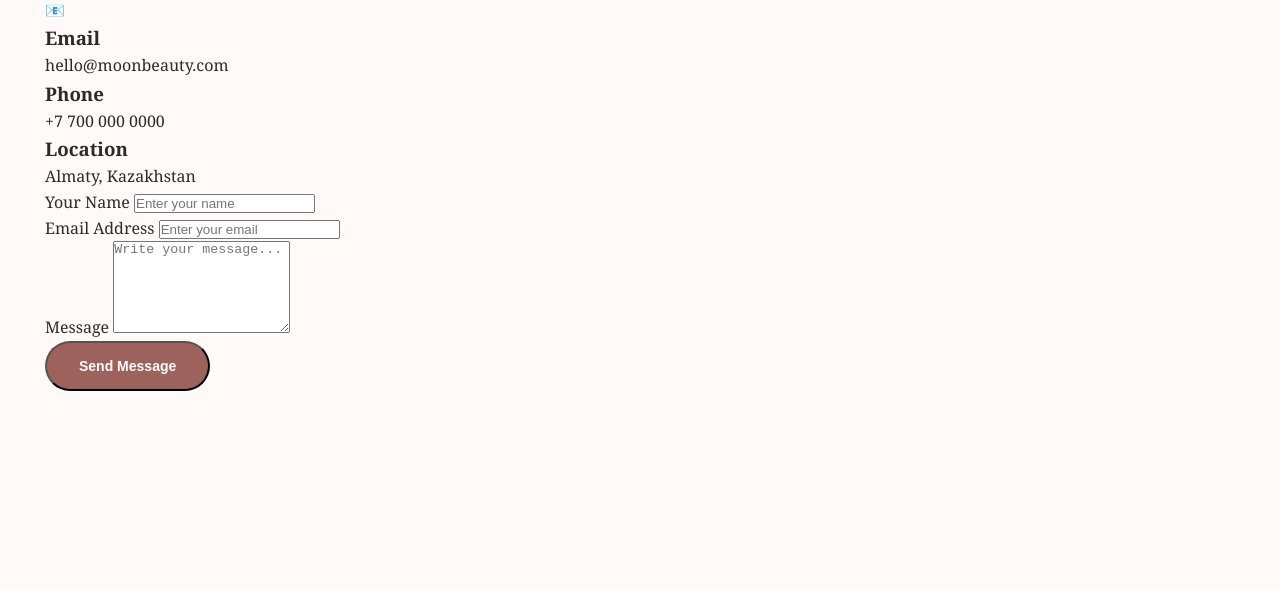
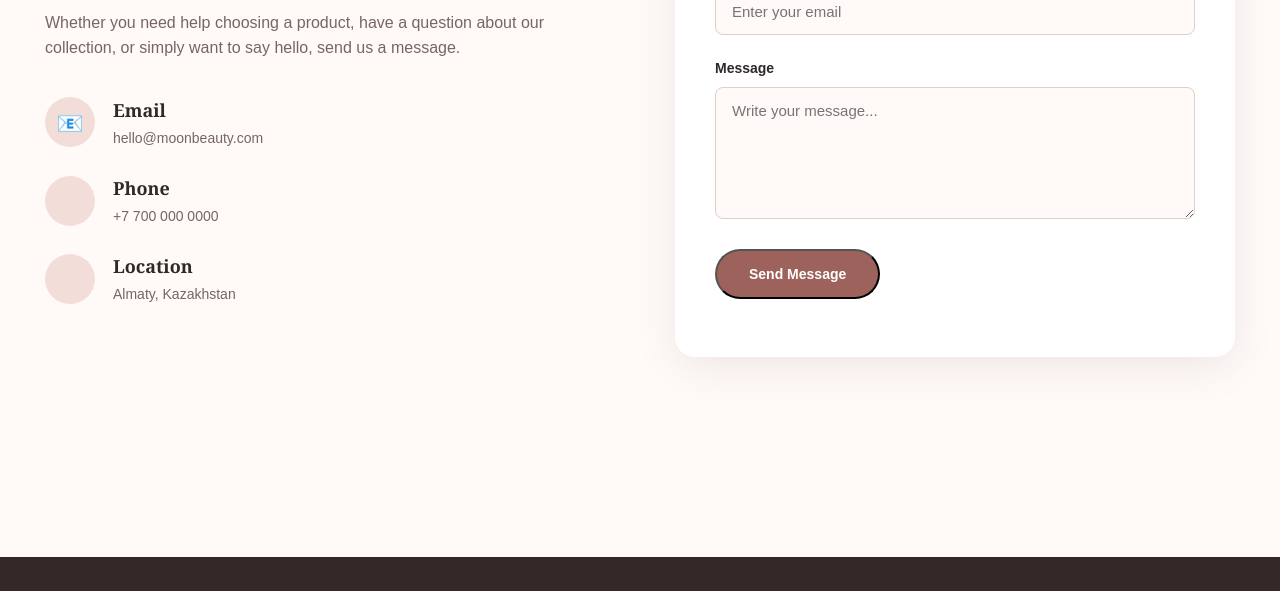
Before and after one commit to klisnn/moonbeauty, a plain HTML site: page contact.html in a window 1280 px wide. Shown: the part 727-1318 px from the top of the page. Drawn offline with Linux system fonts and the light colour scheme.

Commit message:
Update style.css

```diff
--- a/style.css
+++ b/style.css
@@ -1063,3 +1063,217 @@ body.dark-mode .product-image {
     }
 
 }
+/* =========================
+   CONTACT
+========================= */
+
+.contact-section {
+    display: grid;
+
+    grid-template-columns:
+        1fr 1fr;
+
+    gap: 70px;
+
+    align-items: start;
+}
+
+.contact-info h2 {
+    font-size: 42px;
+
+    font-weight: normal;
+
+    margin-bottom: 20px;
+}
+
+.contact-info > p:not(.section-label) {
+    font-family: Arial, sans-serif;
+
+    color: #766662;
+
+    margin-bottom: 35px;
+}
+
+.contact-details {
+    display: flex;
+
+    flex-direction: column;
+
+    gap: 25px;
+}
+
+.contact-details > div {
+    display: flex;
+
+    align-items: center;
+
+    gap: 18px;
+}
+
+.contact-details span {
+    width: 50px;
+    height: 50px;
+
+    display: flex;
+
+    align-items: center;
+    justify-content: center;
+
+    background: #f3ddd8;
+
+    border-radius: 50%;
+
+    font-size: 22px;
+}
+
+.contact-details h3 {
+    font-size: 18px;
+
+    margin-bottom: 2px;
+}
+
+.contact-details p {
+    font-family: Arial, sans-serif;
+
+    color: #766662;
+
+    font-size: 14px;
+}
+
+
+/* FORM */
+
+.contact-form {
+    background: white;
+
+    padding: 40px;
+
+    border-radius: 20px;
+
+    box-shadow:
+        0 10px 40px rgba(86, 60, 54, 0.10);
+}
+
+.form-group {
+    margin-bottom: 22px;
+}
+
+.form-group label {
+    display: block;
+
+    font-family: Arial, sans-serif;
+
+    font-size: 14px;
+
+    font-weight: bold;
+
+    margin-bottom: 8px;
+}
+
+.form-group input,
+.form-group textarea {
+    width: 100%;
+
+    padding: 14px 16px;
+
+    border: 1px solid #decfca;
+
+    border-radius: 8px;
+
+    background: #fffaf8;
+
+    color: #302725;
+
+    font-family: Arial, sans-serif;
+
+    font-size: 15px;
+
+    outline: none;
+
+    transition: 0.3s;
+}
+
+.form-group input:focus,
+.form-group textarea:focus {
+    border-color: #9d625b;
+
+    box-shadow:
+        0 0 0 3px rgba(157, 98, 91, 0.12);
+}
+
+.form-group textarea {
+    resize: vertical;
+}
+
+.form-error {
+    display: block;
+
+    color: #c44d4d;
+
+    font-family: Arial, sans-serif;
+
+    font-size: 12px;
+
+    margin-top: 5px;
+}
+
+.form-success {
+    color: #53825c;
+
+    font-family: Arial, sans-serif;
+
+    font-size: 14px;
+
+    margin-top: 18px;
+}
+
+
+/* CONTACT DARK MODE */
+
+body.dark-mode .contact-info > p:not(.section-label),
+body.dark-mode .contact-details p {
+    color: #c8b7b2;
+}
+
+body.dark-mode .contact-form {
+    background: #302725;
+}
+
+body.dark-mode .form-group input,
+body.dark-mode .form-group textarea {
+    background: #241f1e;
+
+    color: white;
+
+    border-color: #594945;
+}
+
+body.dark-mode .contact-details span {
+    background: #493532;
+}
+
+
+/* CONTACT RESPONSIVE */
+
+@media (max-width: 900px) {
+
+    .contact-section {
+        grid-template-columns: 1fr;
+
+        gap: 50px;
+    }
+
+}
+
+
+@media (max-width: 600px) {
+
+    .contact-form {
+        padding: 25px;
+    }
+
+    .contact-info h2 {
+        font-size: 34px;
+    }
+
+}
```
